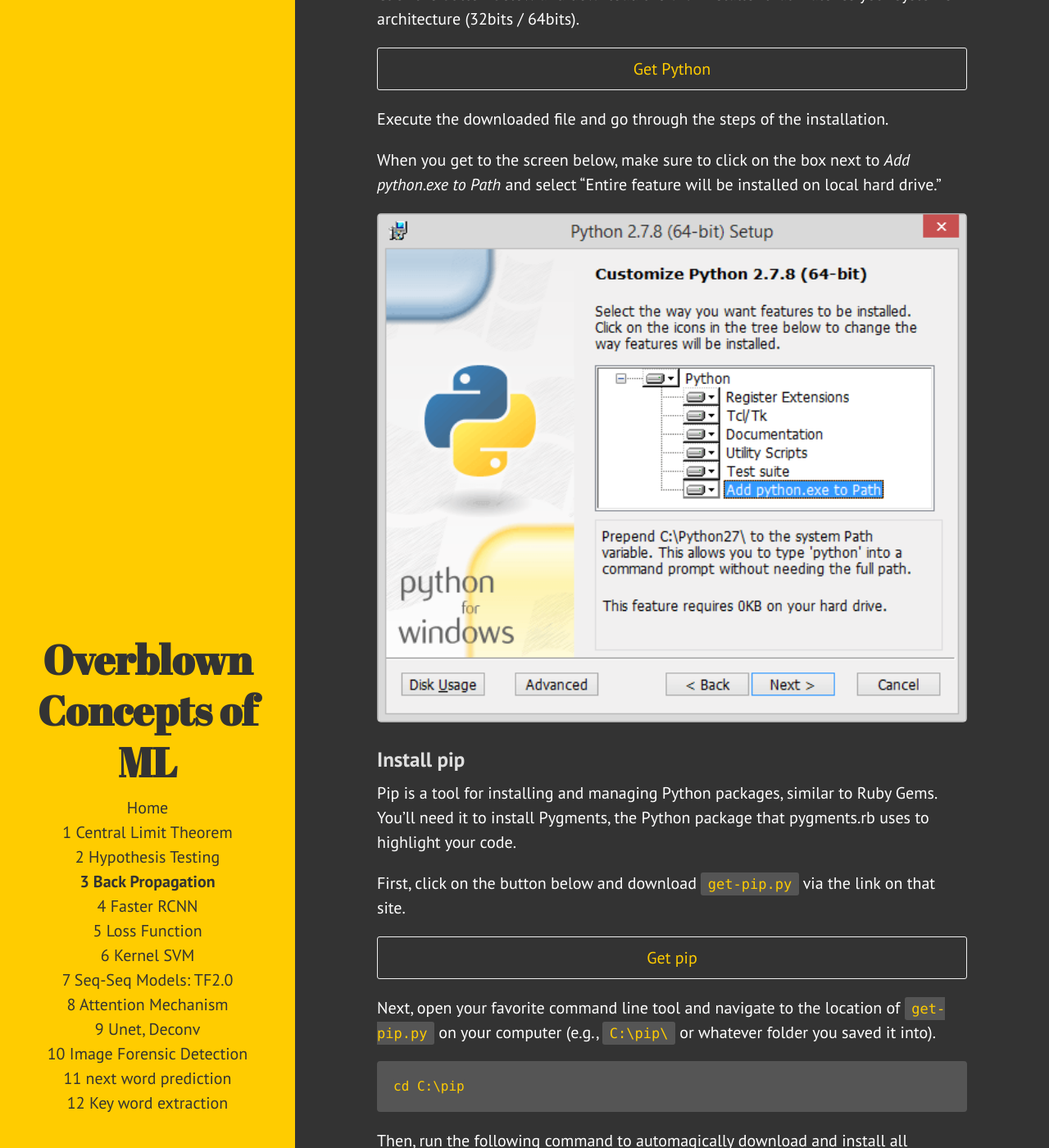
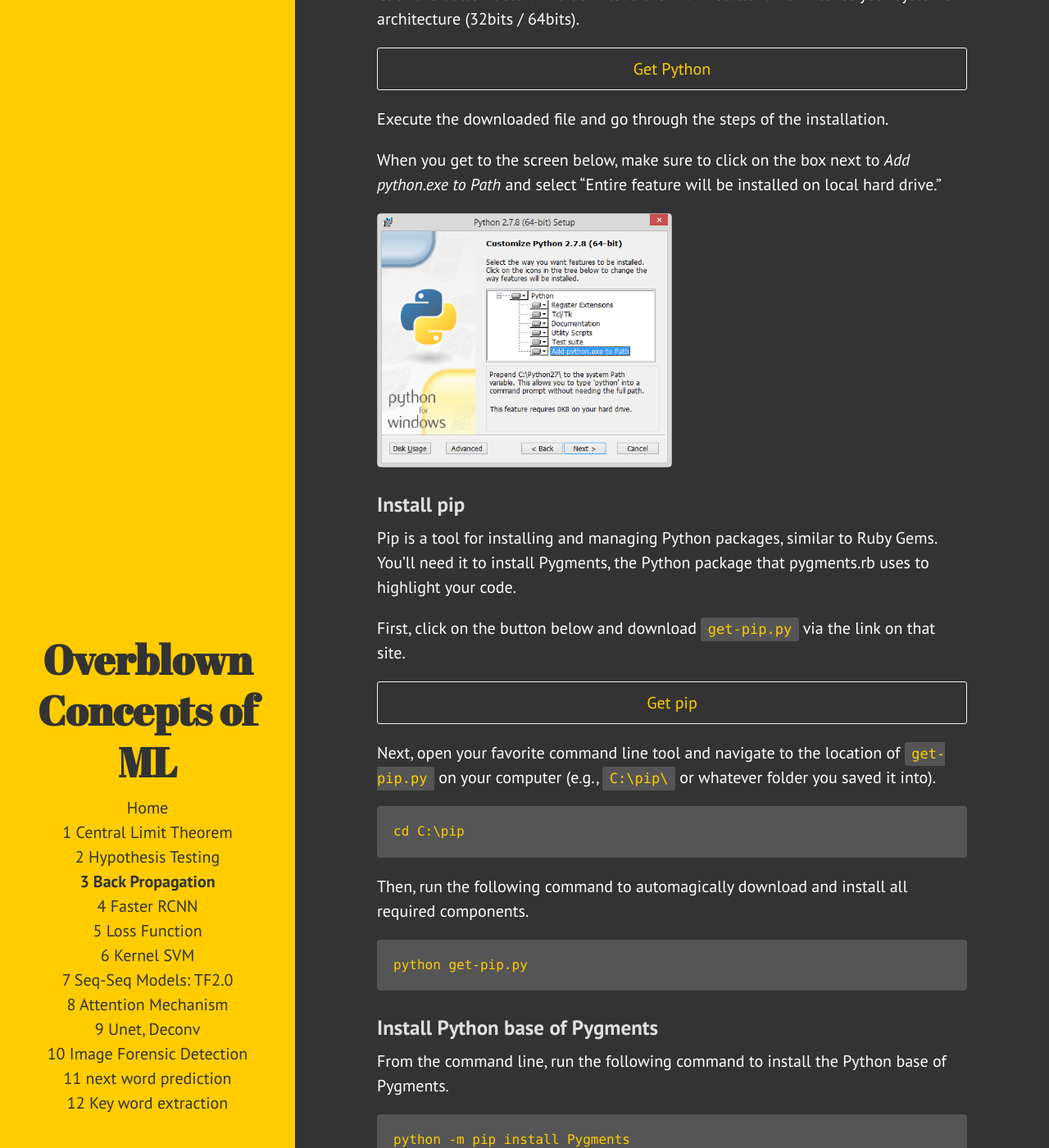
Before and after one commit to brahma0545/ML, a Jekyll site: the page built from 3-syntax-highlighting.md, in a window 1280 px wide and 1400 px high, scrolled down 1331 px. Shown: the whole window at 82% size. Built offline with Jekyll 4.4.1, drawn with Linux system fonts in a browser that asks for light colours; Markdown is read by kramdown in place of the engine named in the settings.

```diff
--- a/public/css/rjow.css
+++ b/public/css/rjow.css
@@ -130,12 +130,12 @@ tbody tr:nth-child(odd) th {
 
 .img-nice {
   display: block;
-  width: 100%;
+  width: 50%;
   height: auto;
 }
 .image_cent{
   margin: 0 0 0 100px;
-  width: 400;
+  width: 50%;
 }
 .footer {
   margin-top: 5rem;
```
Also changed, not shown: 1-central-limit-theorem.md (+1 -1 lines).
